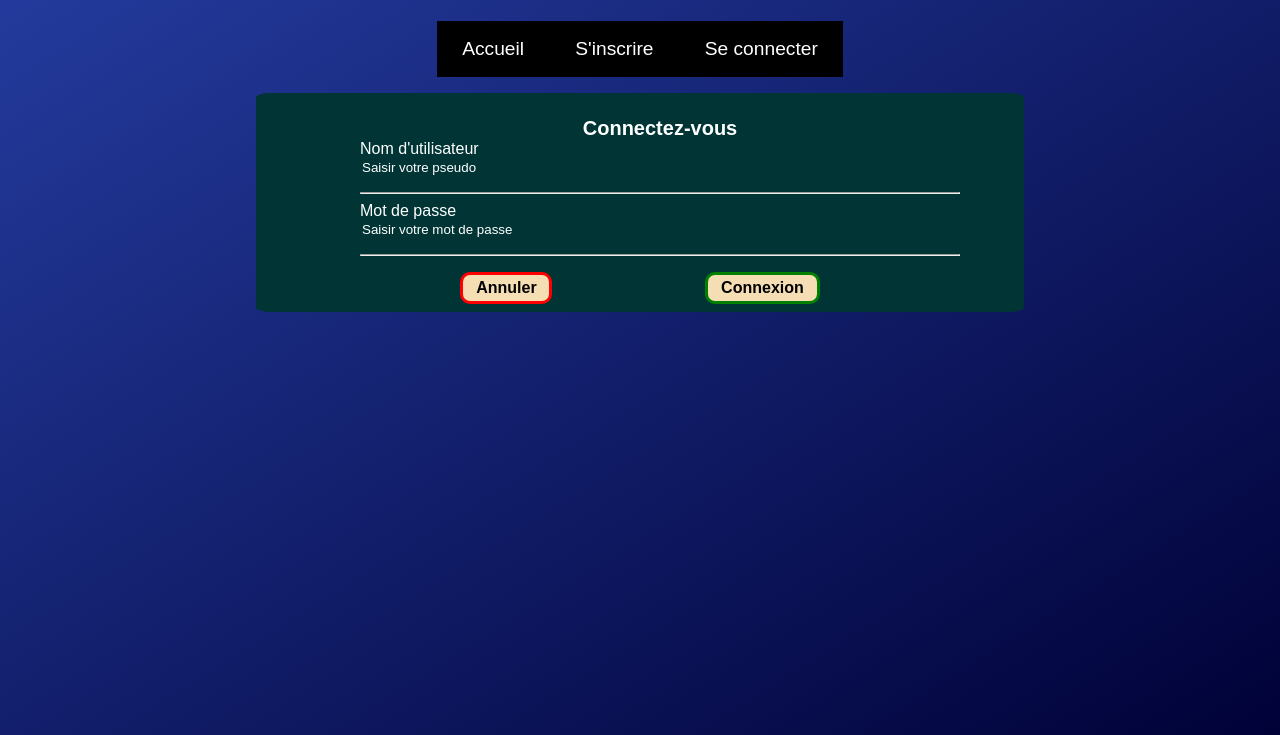
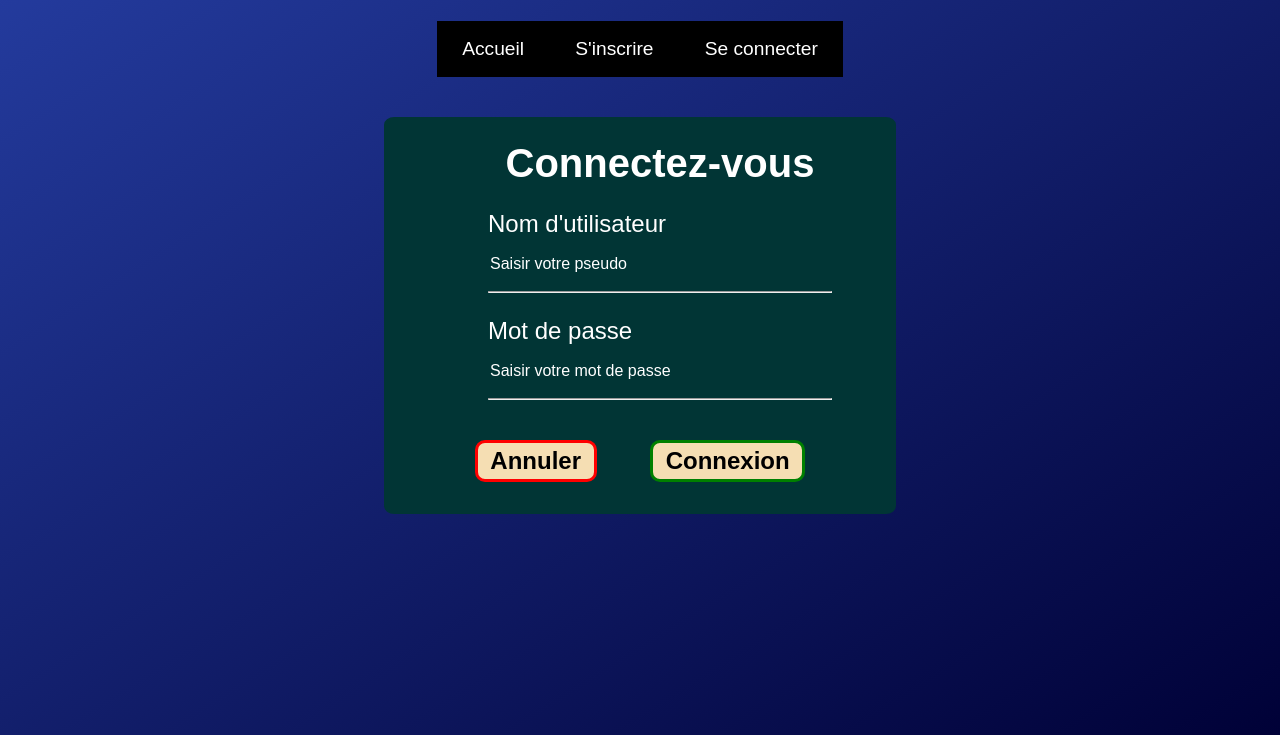
Before and after one commit to Dev-Zayrak/memory, a plain HTML site: page HTML/connexion.html in a window 1280 px wide. Shown: the part 65-800 px from the top of the page. Drawn offline with Linux system fonts and the light colour scheme.

Commit message:
add responsive connection form

```diff
--- a/CSS/connexion.css
+++ b/CSS/connexion.css
@@ -80,18 +80,31 @@ input:focus{
     font-size: 2.5vw;
 }
 
+@media (min-width:577px) and (max-width:1024px){
+    li{
+        font-size: 1.5rem;
+    }
+    input{
+        font-size: 1rem;
+    };
+}
+
 @media (min-width: 1025px){
     fieldset{
-        margin:2vh 20vw;
+        margin:5vh 30vw;
+    }
+    #legend{
+        font-size: 2.5rem;
+    }
+    li{
+        font-size: 1.5rem;
     }
     input{
-        width: 44vw;
-        margin-top: 0;
+        width: 22vw;
+        margin-top: 2vh;
+        font-size: 1rem;
     }
-    li{
-        margin-top: 0;
-    }
-    #button{
-        margin: 0 5vw;
+    .btt, .bttA{
+        font-size: 3vh;
     }
 }
```
